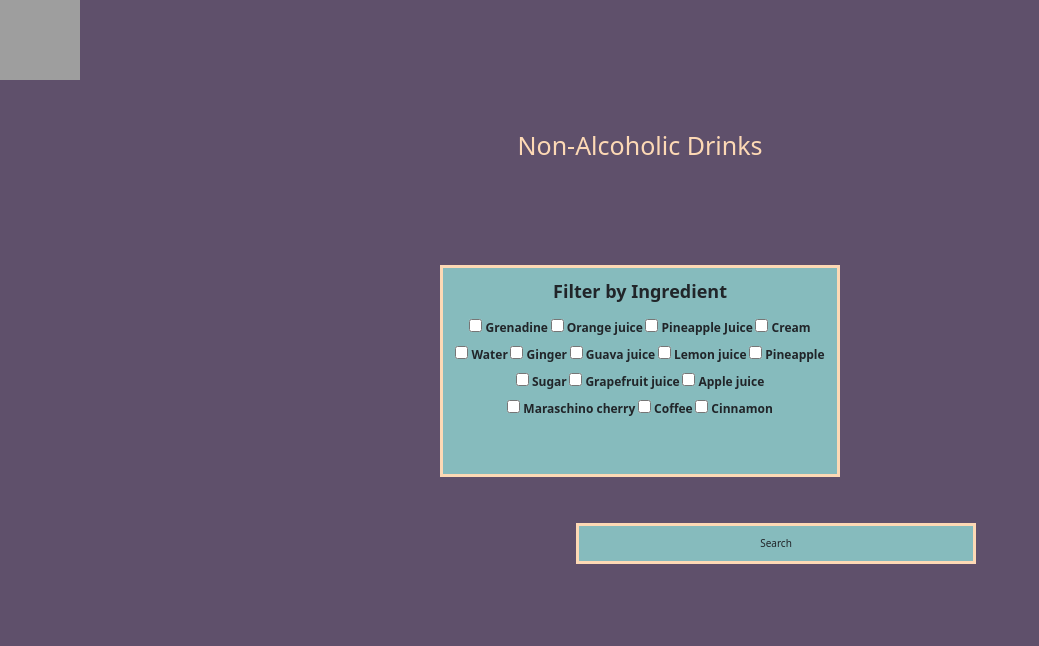
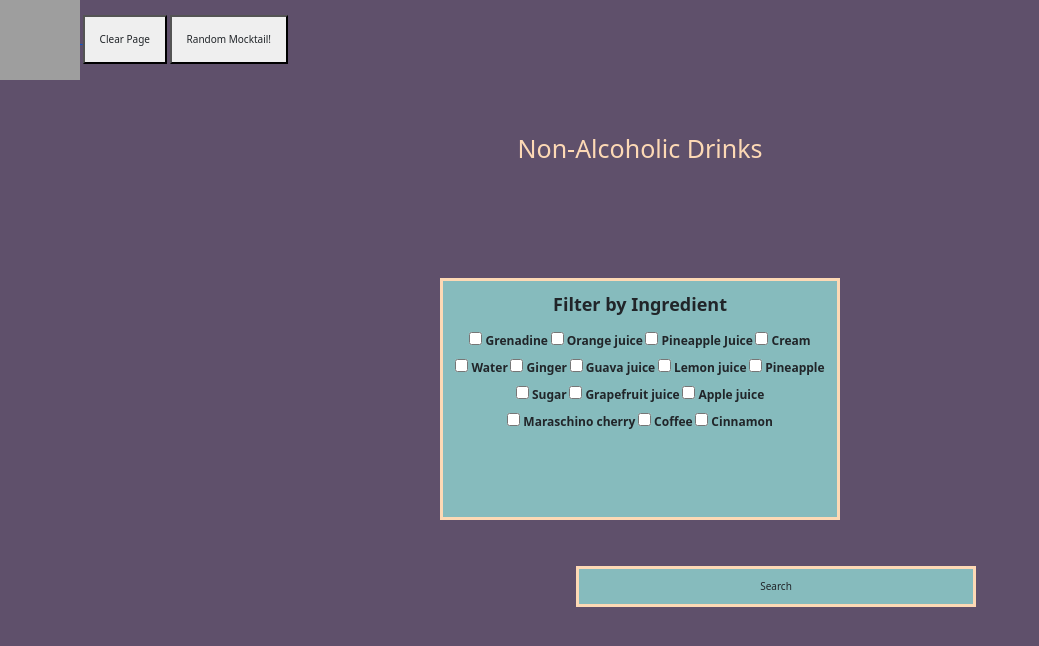
Before and after one commit to hunmal/DrinksOnUs, a Flask app: page /mocktail/ in a window 1280 px wide. Shown: the top 646 px of the page, without its empty margins (0-1039 px from the left). Run offline with Flask 2, Linux system fonts and the light colour scheme; some libraries are stand-ins or nearby versions; grey boxes are pictures that could not be loaded.

Commit message:
version match

```diff
--- a/templates/mocktail.html
+++ b/templates/mocktail.html
@@ -22,11 +22,21 @@
     <script type="text/javascript" src="{{ url_for('static', filename= 'mocktail.js') }}"></script>
 
     <a href="/"><img style="height: 80px; width: 80px;" class = "home" src="https://cdn.glitch.me/bb65618a-4175-433f-bb99-013df2861f62%2F588a668cd06f6719692a2d1b.png?v=1638924387744">  </a>
-<h1 class="title">
+<button id="top" onclick="clearPage()">
+  Clear Page
+    </button>
+    <button id="topMock" >
+      Random Mocktail!
+    </button>
+
+    <p class="title" >
   Non-Alcoholic Drinks
-    </h1>
+    </p>
 
-      <form id="search" action="/mocktail/search" method="post"  name="subSearchMock">
+
+
+      <div class="center">
+      <form id="search"  action="/mocktail/search" method="post"  name="subSearchMock">
         <p style="font-size:18px;"><strong>Filter by Ingredient</strong></p>
         <label style="font-size:12px;">
             <input name="Grenadine" type="checkbox"  />
@@ -102,12 +112,18 @@
             <input name="Cinnamon" type="checkbox" />
               Cinnamon
           </label>
-
-        <br>
+         <br> <br> <br>
          <button id="search" method="post" type="submit">
             Search
         </button>
       </form>
+      <br>
+      <br>
+
+  <div id="randoList">
+
+          </div>
+
     </div>
 <!--   <% q=APIQuery() %>
     <% q.nonAlcSearchByIngredients(self, xs) %> -->
@@ -117,7 +133,11 @@
 
         <div id="list"class="col-lg-12 drinks">
 
+          {% if results %}
+          <p>{{results}}</p>
+          {% endif %}
         </div>
+
 
   </span>
 
@@ -125,5 +145,6 @@
 
 
   <script type="text/javascript" src="{{ url_for('static', filename= 'mocktail.js') }}"></script>
+
   </body>
 </html>
```
Lines whose indentation alone changed are shown as unchanged.
